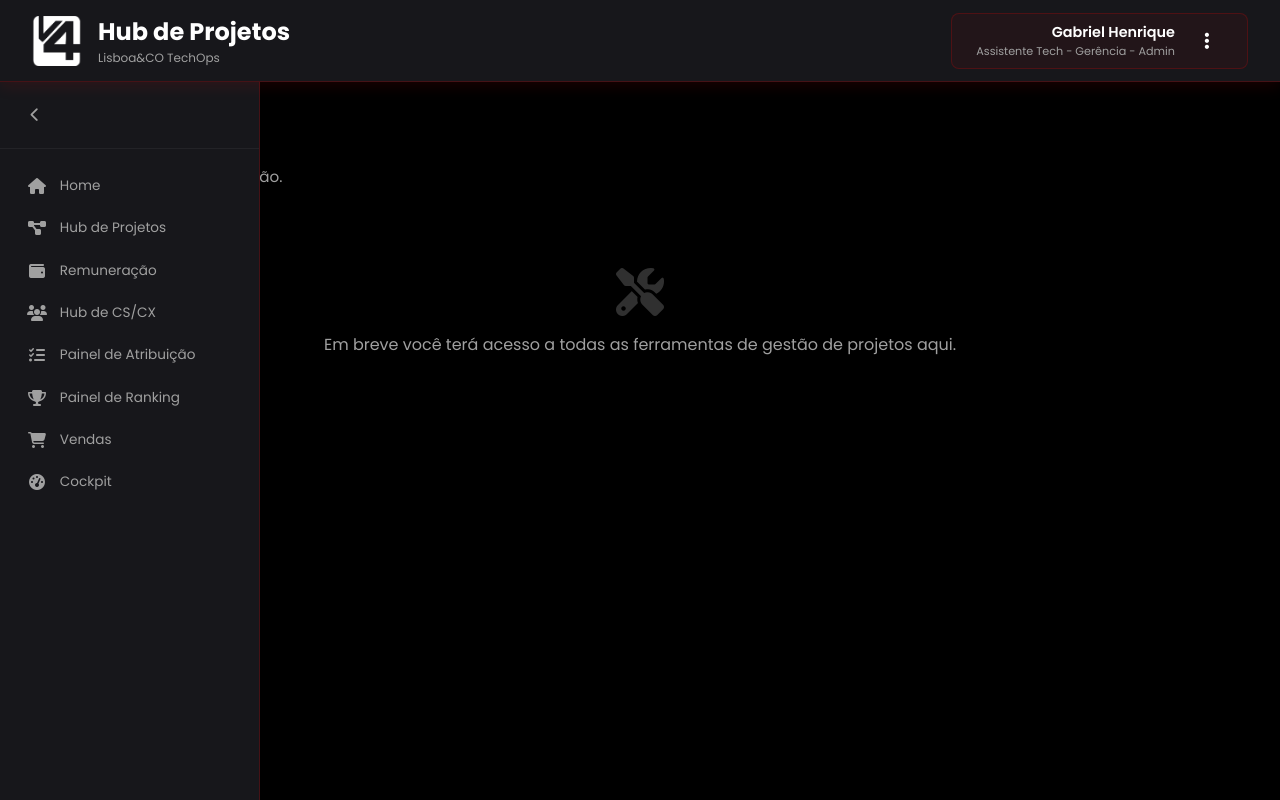
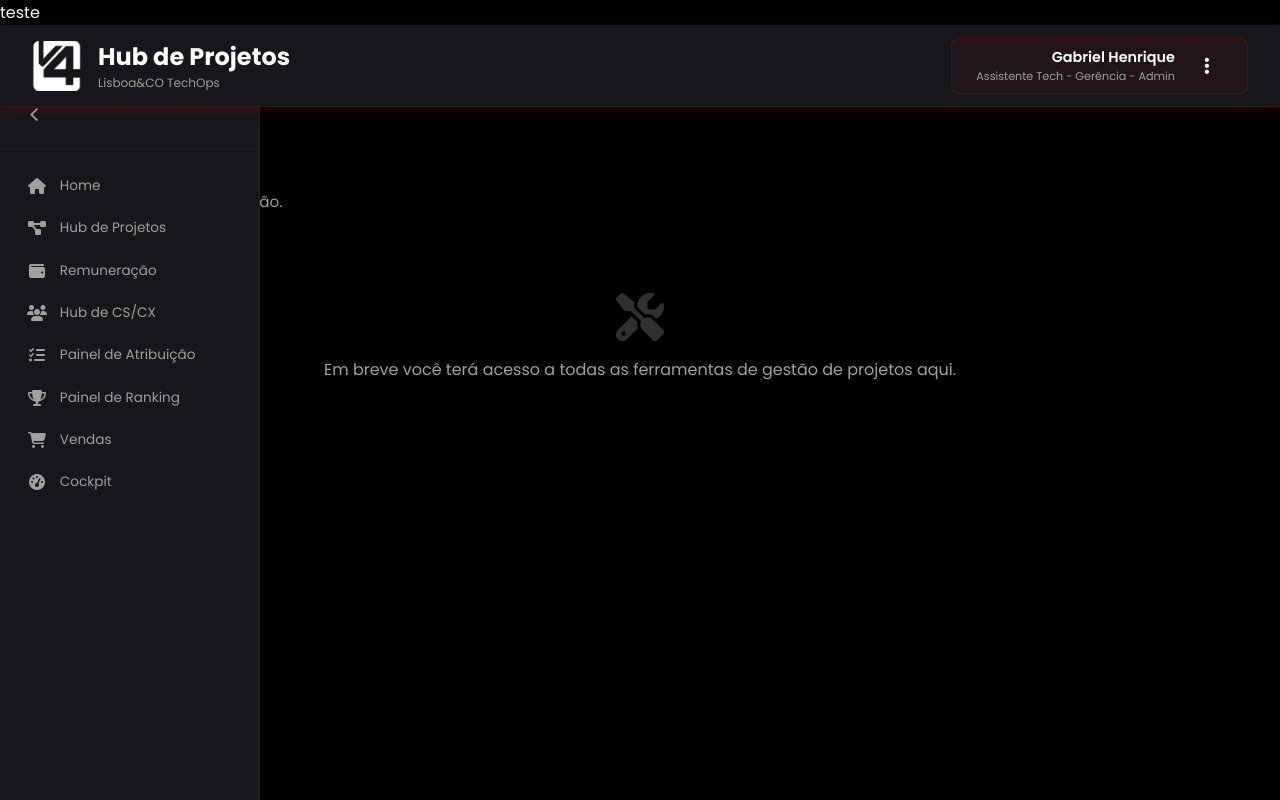
Before and after one commit to whoisgabreu/HUB-LisboaCO-Colab, a Python web app: template templates/cockpit.html in a window 1280 px wide. Run offline with Jinja, Linux system fonts and the light colour scheme; the template is opened without the code that fills it, so the values that code supplies are empty.

Commit message:
commit teste

```diff
--- a/app.py
+++ b/app.py
@@ -5,7 +5,6 @@ from collections import defaultdict
 
 app = Flask(__name__)
 app.secret_key = os.urandom(10).hex()
-
 
 @app.route("/login", methods = ["GET","POST"])
 def login():
--- a/templates/cockpit.html
+++ b/templates/cockpit.html
@@ -1,5 +1,7 @@
 <!DOCTYPE html>
 <html lang="pt-BR">
+
+<div>teste</div>
 
 <head>
     <meta charset="UTF-8">
```
